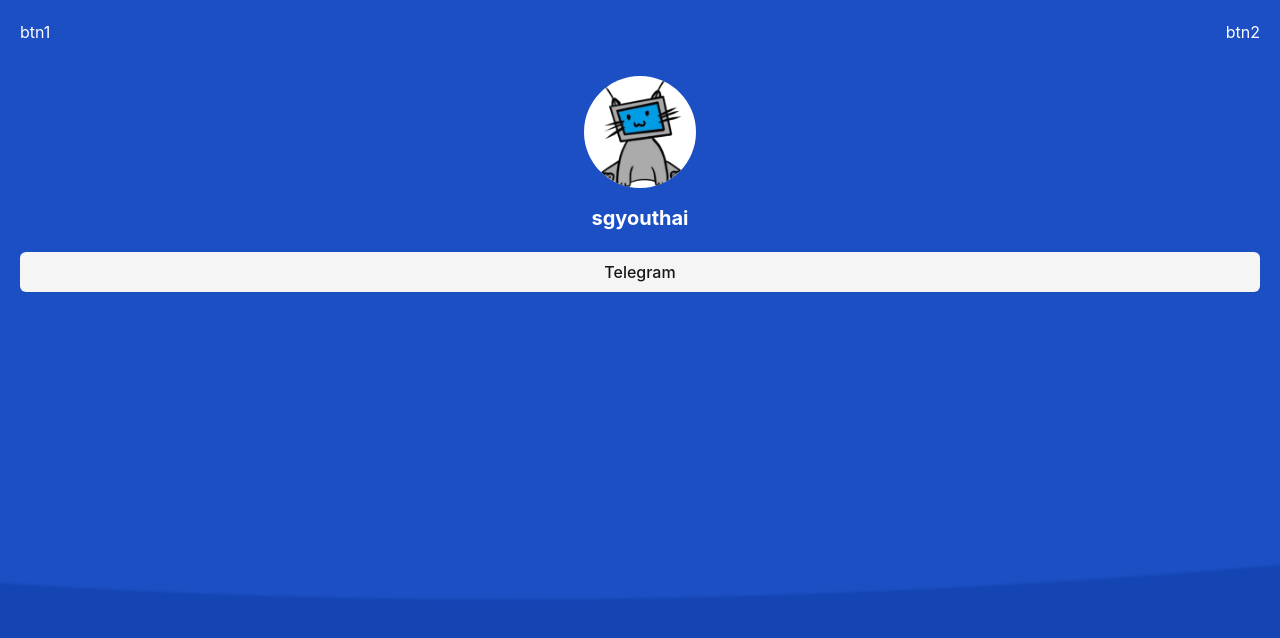
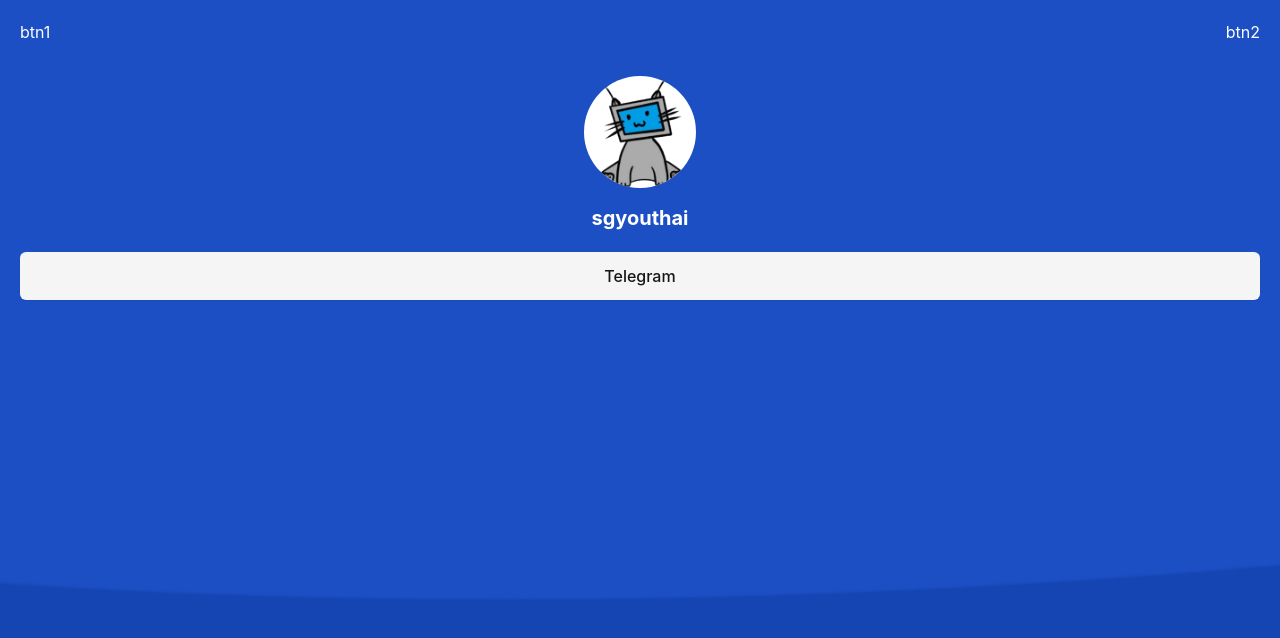
Before and after one commit to Ray27th/sgyouthai-website, a React (Vite) app: page /linkinbio in a window 1280 px wide. Shown: the top 638 px of the page. Built offline with nearby package versions, Linux system fonts and the light colour scheme.

Commit message:
Update LinkInBio.tsx

```diff
--- a/src/pages/LinkInBio.tsx
+++ b/src/pages/LinkInBio.tsx
@@ -63,7 +63,7 @@ export default function LinkInBio() {
               <Link to={e.href} key={e.name + idx}>
                 <Button
                   variant="secondary"
-                  className="w-full px-6 py-4 text-base"
+                  className="w-full px-6 py-6 text-base"
                   size="lg"
                 >
                   {e.name}
```
